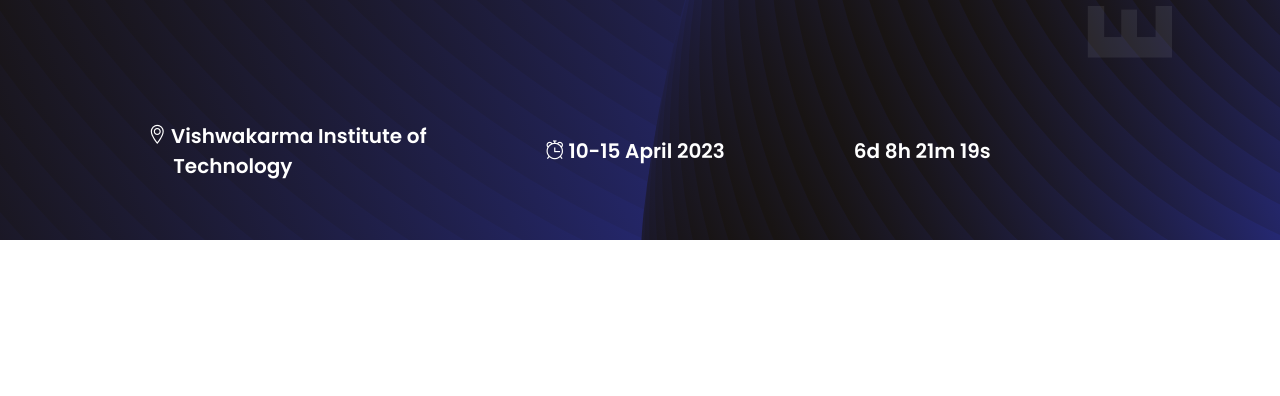
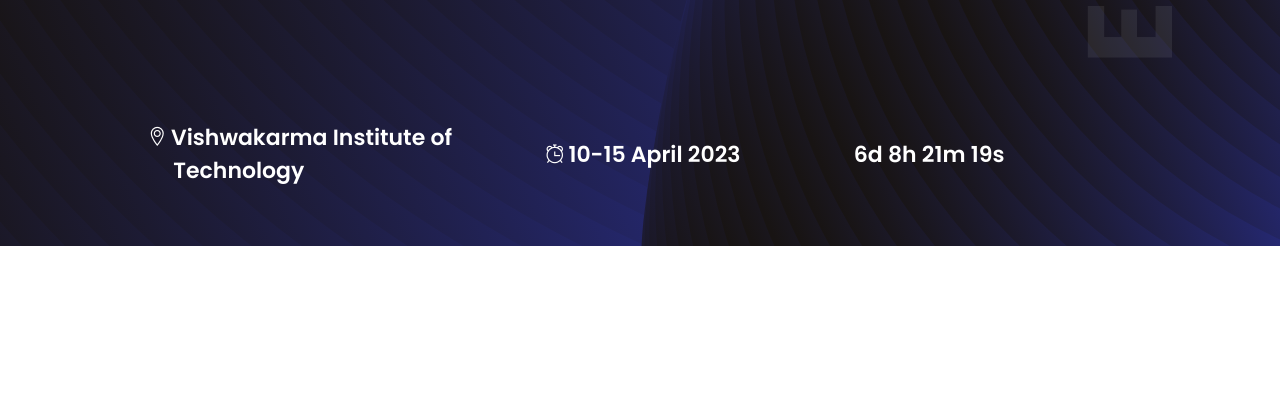
Before and after one commit to Kartik-Katkar/Esummit-23, a plain HTML site: page index.html in a window 1280 px wide. Shown: the part 904-1300 px from the top of the page. Drawn offline with Linux system fonts and the light colour scheme.

Commit message:
Update index.html

```diff
--- a/index.html
+++ b/index.html
@@ -125,19 +125,19 @@
                     <div class="col-xl-4 col-md-6 col-lg-4">
                         <div class="single_date">
                             <i class="ti-location-pin"></i>
-                           <span >Vishwakarma Institute of  </span>
-                            <span style="margin: 15px;">Technology</span>
+                           <span style="font-size:22px;" >Vishwakarma Institute of  </span>
+                            <span style="margin: 15px;font-size:22px;">Technology</span>
                         </div>
                     </div>
                     <div class="col-xl-3 col-md-6 col-lg-3">
                         <div class="single_date">
                             <i class="ti-alarm-clock"></i>
-                            <span>10-15 April 2023</span>
+                            <span style="font-size:22px;">10-15 April 2023</span>
                         </div>
                     </div>
                     <div class="col-xl-3 col-md-6 col-lg-3">
                         <div class="single_date">
-                            <span id="clock"></span>
+                            <span style="font-size:22px;" id="clock"></span>
                         </div>
                     </div>
 
```
